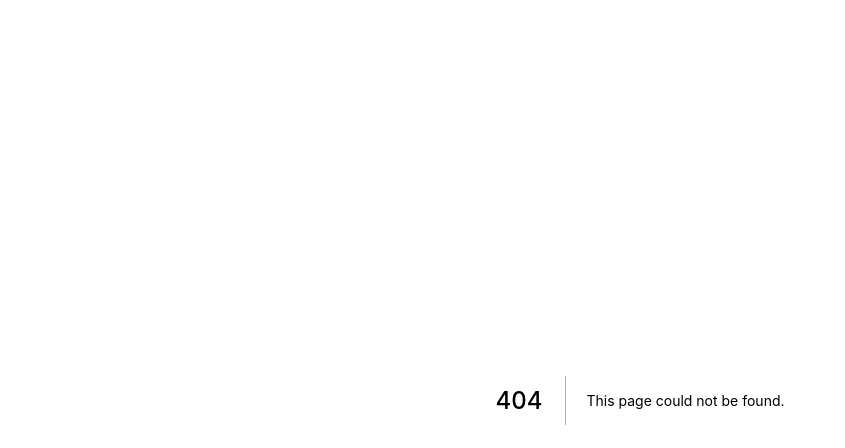
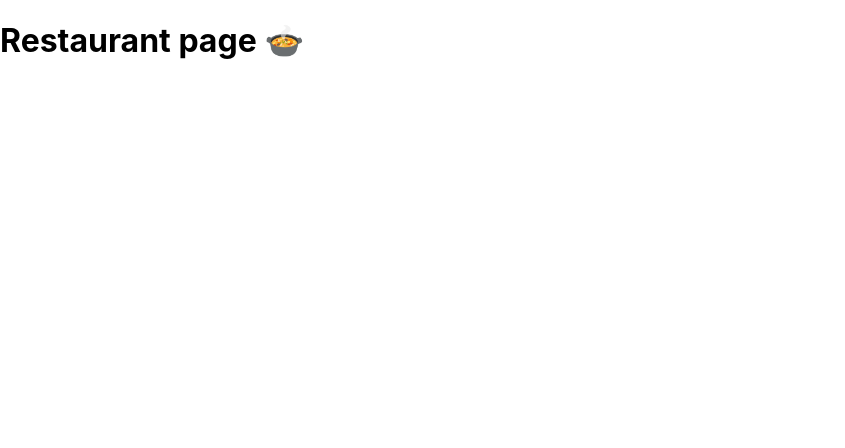
Before and after one commit to melanierolo/Restaurant-App-nextjs, a Next.js app in the folder restaurant-app/: page /restaurant in a window 1280 px wide. Before the commit this address had no page. Shown: the top 448 px of the page, without its empty margins (0-845 px from the left). Built offline with nearby package versions, Linux system fonts and the light colour scheme.

Commit message:
Routing - we just create a file

```diff
--- /dev/null
+++ b/restaurant-app/pages/restaurant.js
@@ -0,0 +1,10 @@
+import Head from "next/head";
+import styles from "../styles/Home.module.css";
+
+export default function Home() {
+  return (
+    <>
+      <h1>Restaurant page 🍲 </h1>
+    </>
+  );
+}
```
